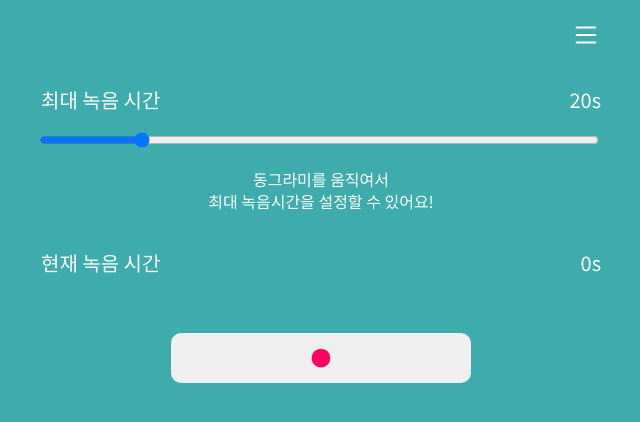
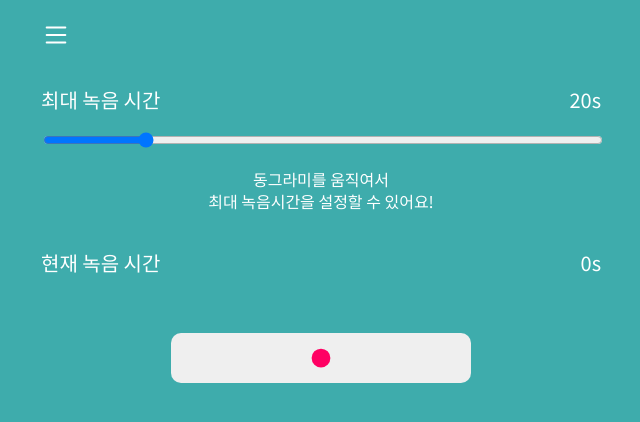
Before and after one commit to YesunPark/pre-onboarding-third-assignment, a React (Vite) app: page / in a window 1280 px wide. Shown: the top 422 px of the page, without its empty margins (319-959 px from the left). Built offline with nearby package versions, Linux system fonts and the light colour scheme.

Commit message:
[Design]: 아이콘 위치 수정

```diff
--- a/src/pages/record/Record.jsx
+++ b/src/pages/record/Record.jsx
@@ -116,7 +116,6 @@ const StyledRecord = styled.div`
   padding: 20px;
   display: flex;
   flex-direction: column;
-  align-items: flex-end;
 
   input {
     width: 100%;
```
